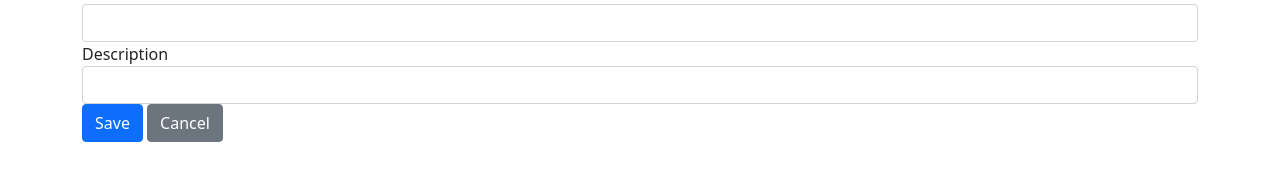
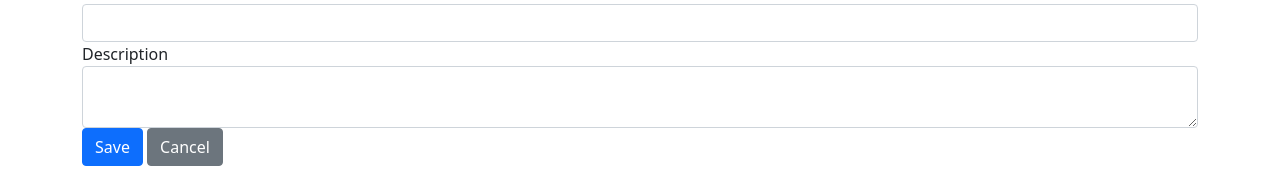
Before and after one commit to GitOmen/ComplexToDo, a React (Create React App) app in the folder frontend/: page /tasks/1 in a window 1280 px wide. Shown: the part 128-306 px from the top of the page. Built offline with nearby package versions, Linux system fonts and the light colour scheme; no server answers.

Commit message:
fix(frontend): allow multiline description

```diff
--- a/frontend/src/Task.js
+++ b/frontend/src/Task.js
@@ -9,7 +9,7 @@ class Task extends Component {
             <CardBody>
                 <CardTitle tag="h5">{task.name}</CardTitle>
                 <CardSubtitle tag="h6" className="mb-2 text-muted">{task.status}</CardSubtitle>
-                <CardText>{task.description}</CardText>
+                <CardText style={{whiteSpace: "pre-line"}}>{task.description}</CardText>
                 <Button size="sm" outline color="primary" tag={Link} to={"/tasks/" + task.id}>Edit</Button>
                 {' '}
                 <Button size="sm" color="danger" onClick={() => this.remove(task.id)}>Delete</Button>
--- a/frontend/src/TaskEdit.js
+++ b/frontend/src/TaskEdit.js
@@ -69,7 +69,7 @@ class TaskEdit extends Component {
                     </FormGroup>
                     <FormGroup>
                         <Label for="description">Description</Label>
-                        <Input type="text" name="description" id="description" value={item.description || ''}
+                        <Input type="textarea" name="description" id="description" value={item.description || ''}
                                onChange={this.handleChange} autoComplete="description"/>
                     </FormGroup>
                     <FormGroup>
```
Also changed, not shown: 1 other file (tests, documents, lock files or other folders).
